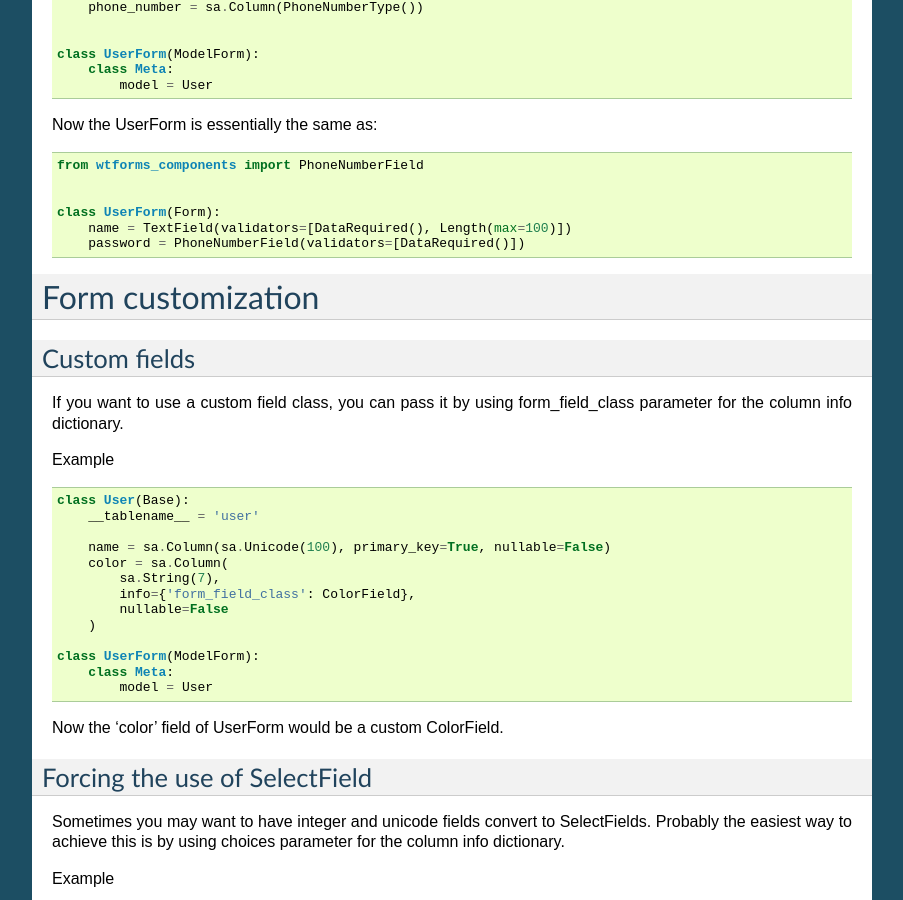
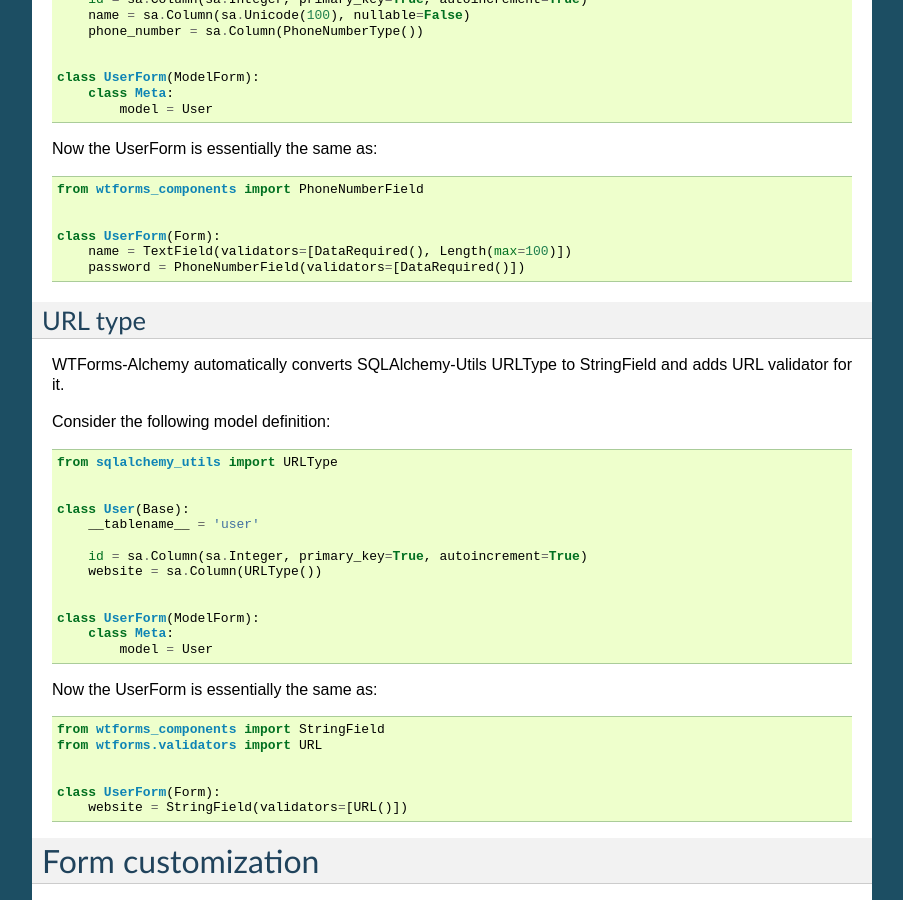
Before and after one commit to kvesteri/wtforms-alchemy, a Sphinx documentation site: the page built from docs/index.rst, in a window 1280 px wide and 900 px high, scrolled down 8465 px. Shown: the whole window, without its empty margins (198-1101 px from the left). Built offline with Sphinx 7.4.7, drawn with Linux system fonts in a browser that asks for light colours; some of the changed text lies outside the part shown.

Commit message:
Added docs for URLType

```diff
--- a/docs/index.rst
+++ b/docs/index.rst
@@ -145,6 +145,7 @@
     NumberRangeType                     wtforms_components.fields.NumberRangeField
     PasswordType                        wtforms.fields.PasswordField
     PhoneNumberType                     wtforms_components.fields.PhoneNumberField
+    URLType                             wtforms_components.fields.StringField + URL validator
     UUIDType                            wtforms.fields.TextField + UUID validator
 ====================================    =================
 
@@ -589,6 +590,42 @@
         name = TextField(validators=[DataRequired(), Length(max=100)])
         password = PhoneNumberField(validators=[DataRequired()])
 
+
+URL type
+--------
+
+WTForms-Alchemy automatically converts SQLAlchemy-Utils URLType to StringField and adds URL validator for it.
+
+Consider the following model definition:
+
+::
+
+
+    from sqlalchemy_utils import URLType
+
+
+    class User(Base):
+        __tablename__ = 'user'
+
+        id = sa.Column(sa.Integer, primary_key=True, autoincrement=True)
+        website = sa.Column(URLType())
+
+
+    class UserForm(ModelForm):
+        class Meta:
+            model = User
+
+
+Now the UserForm is essentially the same as:
+
+::
+
+    from wtforms_components import StringField
+    from wtforms.validators import URL
+
+
+    class UserForm(Form):
+        website = StringField(validators=[URL()])
 
 
 
```
